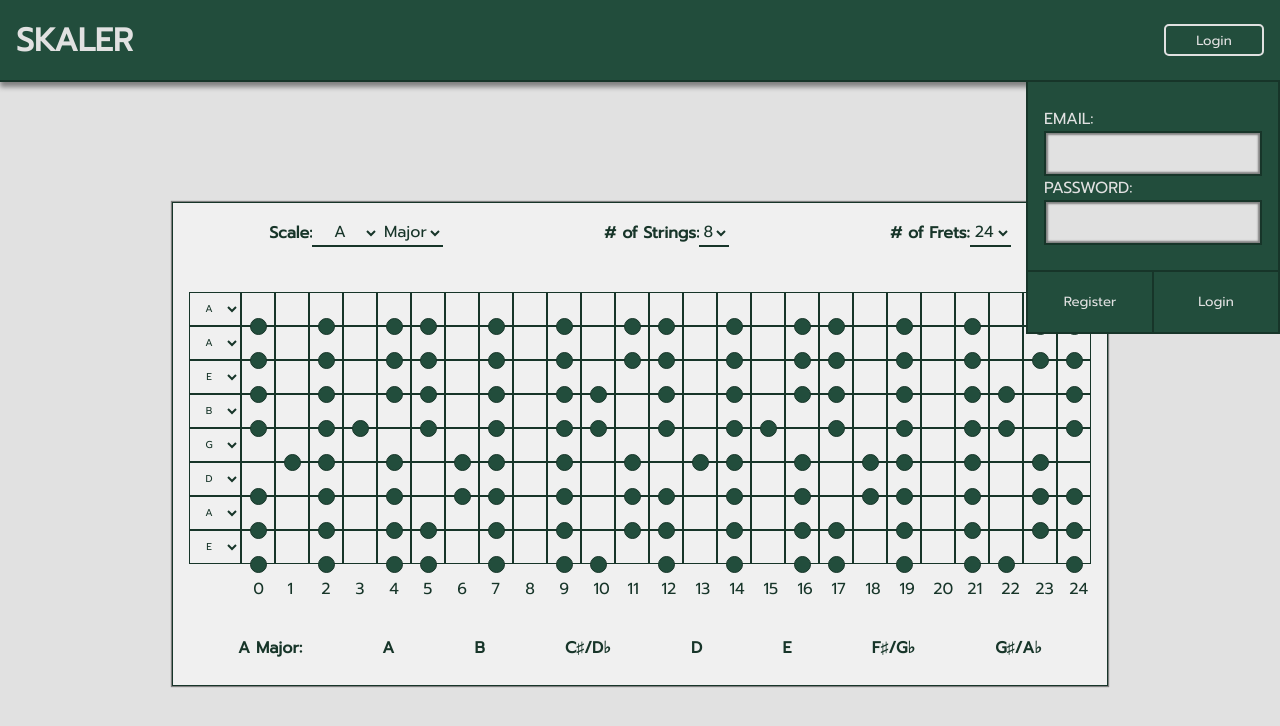
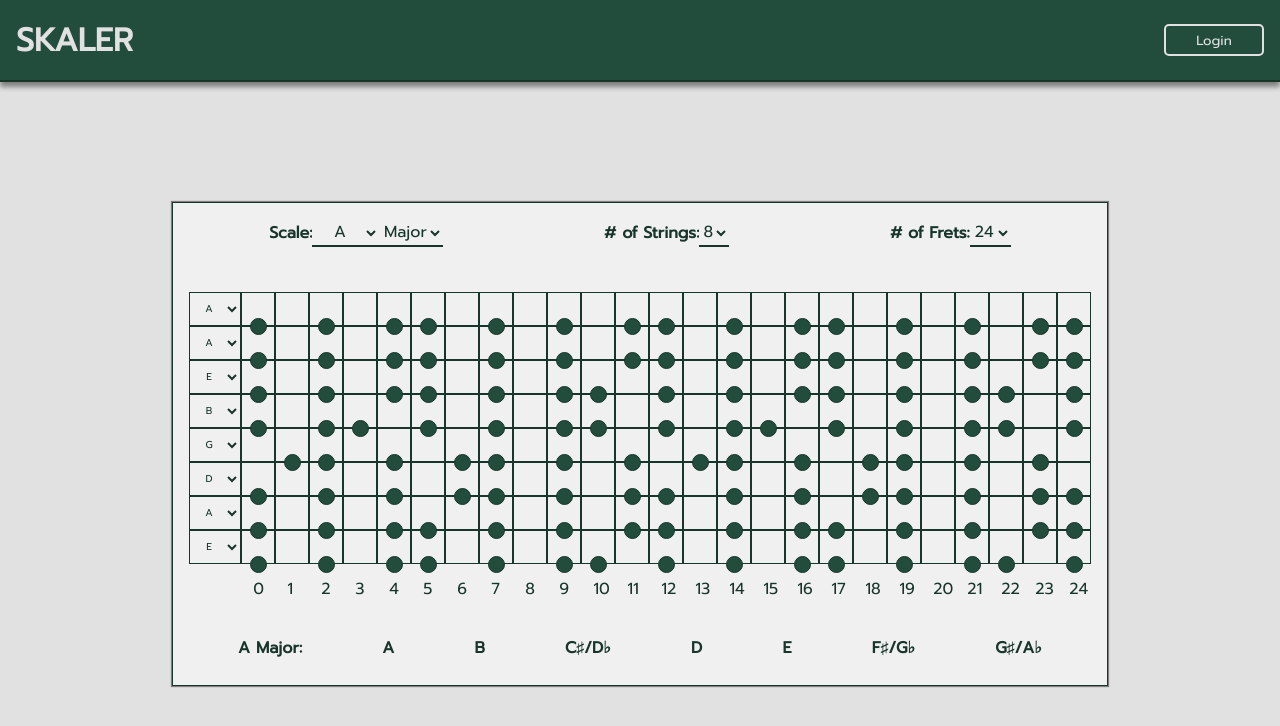
Before and after one commit to MattGVO/skaler_v2, a React (Create React App) app: page / in a window 1280 px wide. Shown: the top 726 px of the page. Built offline with nearby package versions, Linux system fonts and the light colour scheme.

Commit message:
loggin in works with server

```diff
--- a/src/Components/Header/Header.js
+++ b/src/Components/Header/Header.js
@@ -1,13 +1,14 @@
-import React, {} from 'react'
+import React, { useState } from 'react'
 import Login from '../Login/Login';
 
 function Header () {
+    const [showLogin,toggleLogin] = useState(false)
 
     return (
         <div className="Header">
             <h1>SKALER</h1>
-            <button>Login</button>
-            <Login/>
+            <button style={showLogin? {background: "orange", borderColor: "orange"} : null} onClick={() => toggleLogin(!showLogin)}>Login</button>
+            <Login showLogin={showLogin}/>
         </div>
     );
 }
--- a/src/Components/Login/Login.js
+++ b/src/Components/Login/Login.js
@@ -1,17 +1,25 @@
-import React from 'react';
+import React, { useState } from 'react';
+import { loginReg } from '../../utils'
 
-function Login () {
+
+
+function Login ({showLogin}) {
+    const [email, setEmail] = useState("")
+    const [password, setPassword] = useState("")
+    const [error, getError] = useState("")
+
     return (
-        <div className="Login">
+        <div style={!showLogin? {opacity: 0, visibility: "hidden"} : {opacity: 1} } className="Login">
             <div className="Inputs">
                 <p>EMAIL:</p>
-                <input type="email"/>
+                <input type="email" onChange={e => setEmail(e.target.value)}/>
                 <p>PASSWORD:</p>
-                <input type="email"/>
+                <input type="password" onChange={e => setPassword(e.target.value)}/>
+                {error? <p style={{color: "orangered"}}>{error}</p> : <div style={{height:"16px"}} />}
             </div>
             <div className="Buttons">
-                <button className="Register-Button">Register</button>
-                <button className="Login-Button">Login</button>
+                <button className="Register-Button" onClick={() => loginReg('register',email,password,getError)}>Register</button>
+                <button className="Login-Button" onClick={() => loginReg('login',email,password,getError)}>Login</button>
             </div>
         </div>
     );
--- a/src/Components/Login/_Login.scss
+++ b/src/Components/Login/_Login.scss
@@ -5,9 +5,9 @@
     @include size(250px);
     align-items: center;
     position: absolute;
-
+    transition: all .15s ease-out;
+    padding: none;
     right: 0;
-    padding: none;
     top: 10vh;
     background: $primary;
     border: solid 2px $text;
--- a/src/utils.js
+++ b/src/utils.js
@@ -1,4 +1,6 @@
 import { allNotes, scales } from './constants'
+import axios from 'axios';
+// import axios from 'axios'
 
 export function tuningReducer(tuning, action) {
     switch (action.type) {
@@ -58,3 +60,19 @@ export function tuningReducer(tuning, action) {
     });
     return coordinates;
   };
+
+  export async function loginReg (action,email,password,getError){
+    if(!email && !password){
+      getError('Please fill out email AND password fields')
+      return;
+    }
+    console.log(email,password)
+    if(email.match(/^(([^<>()\[\]\\.,;:\s@"]+(\.[^<>()\[\]\\.,;:\s@"]+)*)|(".+"))@((\[[0-9]{1,3}\.[0-9]{1,3}\.[0-9]{1,3}\.[0-9]{1,3}])|(([a-zA-Z\-0-9]+\.)+[a-zA-Z]{2,}))$/)){
+      axios.post(`/auth/${action}`,{email,password})
+      .then(res => console.log(res.data))
+      .catch(err => getError(err.response.data))
+      getError("")
+    }else {
+      getError("Invalid email")
+    }
+  }
```
Also changed, not shown: src/ducks/reducer.js (added), src/ducks/store.js (added).
